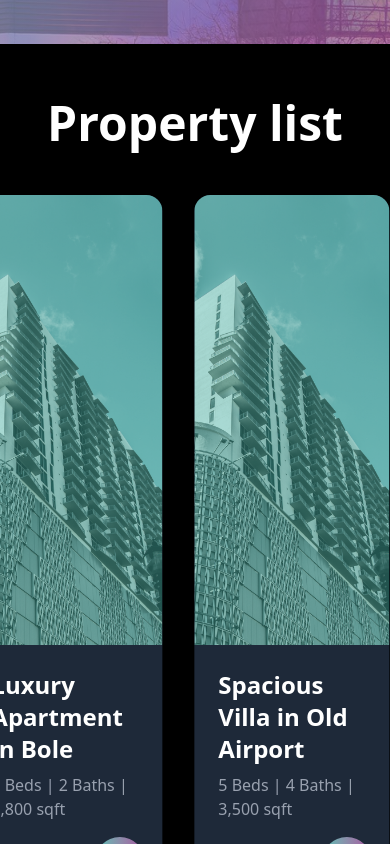
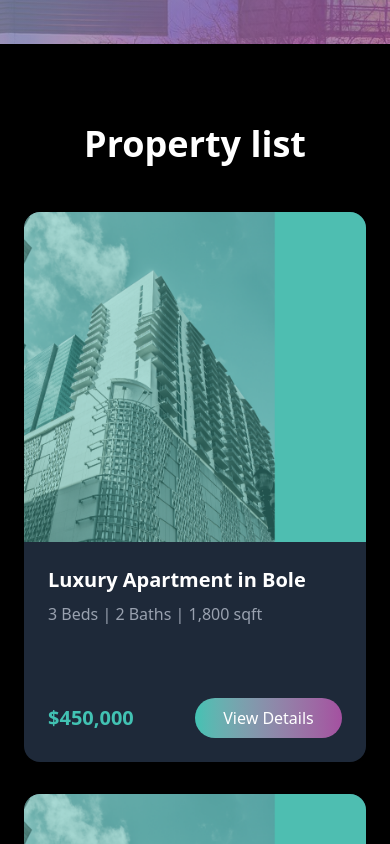
Before and after one commit to henok26/taza-properties-react, a React (Vite) app: page / in a window 390 px wide. Shown: the part 800-1644 px from the top of the page. Built offline with nearby package versions, Linux system fonts and the light colour scheme.

Commit message:
feat: Improve mobile responsiveness for properties section

```diff
--- a/src/components/Hero.jsx
+++ b/src/components/Hero.jsx
@@ -23,7 +23,7 @@ const Hero = () => {
       >
         <h1 className="text-4xl md:text-6xl font-bold mb-4">Find Your Perfect Property in Addis Ababa</h1>
         <p className="text-lg md:text-xl mb-8 max-w-3xl mx-auto">The perfect place to find your new beginning. Let us guide you home.</p>
-        <div className="flex justify-center space-x-4">
+        <div className="flex flex-col sm:flex-row justify-center items-center gap-4">
           <a href="#properties" className="bg-gradient-to-r from-[#42C2B3] to-[#A450A0] text-white px-8 py-3 rounded-full text-lg font-semibold hover:shadow-lg transition-shadow duration-300 transform hover:scale-105">View Listings</a>
           <a href="#contact" className="bg-white text-[#42C2B3] px-8 py-3 rounded-full text-lg font-semibold hover:bg-gray-200 transition duration-300 transform hover:scale-105">Contact an Agent</a>
         </div>
--- a/src/components/Properties.jsx
+++ b/src/components/Properties.jsx
@@ -24,7 +24,9 @@ const Properties = () => {
 
   return (
     <>
-      <section id="properties" ref={ref} className="relative h-[600vh] bg-black">
+      <section id="properties" className="bg-black py-20">
+        {/* Desktop Horizontal Scroll Section */}
+        <div ref={ref} className="hidden md:block relative h-[600vh]">
           <div className="sticky top-0 h-screen w-full flex flex-col justify-center overflow-hidden pt-28">
             <h2 className="text-5xl font-bold text-center text-white mb-12">Property list</h2>
             <motion.div style={{ x }} className="flex items-center space-x-8 px-8">
@@ -32,6 +34,15 @@ const Properties = () => {
                 <PropertyCard key={prop.id} property={prop} onCardClick={setSelectedProperty} />
               ))}
             </motion.div>
+          </div>
+        </div>
+
+        {/* Mobile Vertical List Section */}
+        <div className="container mx-auto px-6 md:hidden">
+            <h2 className="text-4xl font-bold text-center text-white mb-12">Property list</h2>
+            {propertiesData.map((prop, index) => (
+              <PropertyCard key={prop.id} property={prop} onCardClick={setSelectedProperty} isMobile={true} />
+            ))}
         </div>
       </section>
 
--- a/src/components/PropertyCard.jsx
+++ b/src/components/PropertyCard.jsx
@@ -1,19 +1,29 @@
 import React from 'react';
 import { motion } from 'framer-motion';
 
-const PropertyCard = ({ property, onCardClick }) => {
+const PropertyCard = ({ property, onCardClick, isMobile = false }) => {
+  const cardMotion = isMobile ? {
+    initial: { opacity: 0, y: 50 },
+    whileInView: { opacity: 1, y: 0 },
+    viewport: { once: true, amount: 0.2 }
+  } : {
+    whileHover: { scale: 1.05, y: -10 },
+    transition: { type: "spring", stiffness: 300 }
+  };
+
   return (
     <motion.div
-      className="flex-shrink-0 w-[50vw] md:w-[50vw] lg:w-[50rem] h-[750px] bg-gray-800 rounded-2xl overflow-hidden shadow-lg"
-      whileHover={{ scale: 1.05, y: -10 }}
-      transition={{ type: "spring", stiffness: 300 }}
+      className={`flex-shrink-0 w-full md:w-[50vw] lg:w-[50rem] h-[550px] md:h-[750px] bg-gray-800 rounded-2xl overflow-hidden shadow-lg ${isMobile ? 'mb-8' : ''}`}
+      {...cardMotion}
     >
       <img className="w-full h-3/5 object-cover" src={property.image} alt={property.title} />
-      <div className="p-6">
-        <h3 className="text-2xl font-bold mb-2 text-white">{property.title}</h3>
-        <p className="text-gray-400 mb-4">{property.details}</p>
+      <div className="p-6 flex flex-col justify-between h-2/5">
+        <div>
+          <h3 className="text-xl md:text-2xl font-bold mb-2 text-white">{property.title}</h3>
+          <p className="text-gray-400 mb-4">{property.details}</p>
+        </div>
         <div className="flex justify-between items-center">
-          <span className="text-2xl font-bold text-[#42C2B3]">{property.price}</span>
+          <span className="text-xl md:text-2xl font-bold text-[#42C2B3]">{property.price}</span>
           <button
             onClick={() => onCardClick(property)}
             className="w-1/2 bg-gradient-to-r from-[#42C2B3] to-[#A450A0] text-white py-2 rounded-full hover:shadow-lg transition-shadow duration-300"
--- a/src/components/PropertyDetailModal.jsx
+++ b/src/components/PropertyDetailModal.jsx
@@ -12,7 +12,7 @@ const PropertyDetailModal = ({ property, onClose }) => {
         if (contactSection) {
             contactSection.scrollIntoView({ behavior: 'smooth' });
         }
-    }, 300); // Delay to allow modal to close
+    }, 300);
   };
 
   return (
@@ -20,18 +20,18 @@ const PropertyDetailModal = ({ property, onClose }) => {
       initial={{ opacity: 0 }}
       animate={{ opacity: 1 }}
       exit={{ opacity: 0 }}
-      className="fixed inset-0 bg-black bg-opacity-75 flex items-center justify-center z-[100]"
+      className="fixed inset-0 bg-black bg-opacity-75 flex items-center justify-center z-[100] p-4"
       onClick={onClose}
     >
       <motion.div
         initial={{ y: 50, opacity: 0 }}
         animate={{ y: 0, opacity: 1 }}
         exit={{ y: 50, opacity: 0 }}
-        className="bg-gray-900 text-white w-full max-w-4xl h-[90vh] rounded-2xl overflow-y-auto"
+        className="bg-gray-900 text-white w-full max-w-4xl h-full md:h-[90vh] rounded-2xl overflow-y-auto"
         onClick={e => e.stopPropagation()}
       >
         <div className="relative">
-          <img src={property.image} alt={property.title} className="w-full h-96 object-cover"/>
+          <img src={property.image} alt={property.title} className="w-full h-64 md:h-96 object-cover"/>
           <button onClick={onClose} className="absolute top-4 right-4 bg-black bg-opacity-50 rounded-full p-2 text-white">
             <svg xmlns="[http://www.w3.org/2000/svg](http://www.w3.org/2000/svg)" className="h-6 w-6" fill="none" viewBox="0 0 24 24" stroke="currentColor">
               <path strokeLinecap="round" strokeLinejoin="round" strokeWidth={2} d="M6 18L18 6M6 6l12 12" />
@@ -39,12 +39,12 @@ const PropertyDetailModal = ({ property, onClose }) => {
           </button>
         </div>
 
-        <div className="p-8">
-          <h2 className="text-4xl font-bold mb-2">{property.title}</h2>
-          <p className="text-xl text-gray-400 mb-6">{property.details}</p>
-          <p className="text-3xl font-bold text-[#42C2B3] mb-8">{property.price}</p>
+        <div className="p-6 md:p-8">
+          <h2 className="text-3xl md:text-4xl font-bold mb-2">{property.title}</h2>
+          <p className="text-lg md:text-xl text-gray-400 mb-6">{property.details}</p>
+          <p className="text-2xl md:text-3xl font-bold text-[#42C2B3] mb-8">{property.price}</p>
 
-          <h3 className="text-2xl font-bold mb-4">Location</h3>
+          <h3 className="text-xl md:text-2xl font-bold mb-4">Location</h3>
           <div className="h-64 w-full rounded-lg overflow-hidden mb-8">
             <MapContainer center={property.position} zoom={15} scrollWheelZoom={false} style={{ height: '100%', width: '100%' }}>
               <TileLayer url="https://{s}.tile.openstreetmap.org/{z}/{x}/{y}.png" />
--- a/src/components/Testimonials.jsx
+++ b/src/components/Testimonials.jsx
@@ -5,15 +5,14 @@ const testimonialsData = [
   { id: 1, quote: "The team at Taza Properties made finding our first home a breeze. Their professionalism and dedication were outstanding. Highly recommended!", author: "The Johnson Family" },
   { id: 2, quote: "Selling our house was so easy with their help. They handled everything, and we got a great price. We couldn't be happier.", author: "Sarah & Tom Williams" },
   { id: 3, quote: "As a first-time investor, I was nervous, but my agent guided me through every step. I'm now a proud owner of a great rental property.", author: "Michael Chen" },
-  { id: 4, quote: "Our agent was incredibly patient and knowledgeable. They found us the perfect home within our budget. A fantastic experience from start to finish.", author: "The Davis Family" }
 ];
 
 const Testimonials = () => {
   return (
-    <section id="testimonials" className="py-20 bg-white">
+    <section id="testimonials" className="py-20 bg-gray-900 text-white">
       <div className="container mx-auto px-6">
         <motion.h2
-          className="text-3xl font-bold text-center text-gray-800 mb-12"
+          className="text-4xl font-bold text-center mb-12"
           initial={{ opacity: 0, y: 20 }}
           whileInView={{ opacity: 1, y: 0 }}
           viewport={{ once: true }}
@@ -21,19 +20,18 @@ const Testimonials = () => {
         >
           What Our Clients Say
         </motion.h2>
-        <div className="flex overflow-x-auto space-x-8 pb-6">
+        <div className="grid md:grid-cols-3 gap-8">
           {testimonialsData.map((testimonial, index) => (
             <motion.div
               key={testimonial.id}
-              className="bg-white p-8 rounded-lg shadow-lg w-[32rem] flex-shrink-0"
+              className="bg-gray-800 p-8 rounded-lg shadow-lg"
               initial={{ opacity: 0, y: 50 }}
               whileInView={{ opacity: 1, y: 0 }}
-              viewport={{ once: true }}
-              transition={{ duration: 0.5, delay: index * 0.1 }}
-              whileHover={{ y: -10 }}
+              viewport={{ once: true, amount: 0.5 }}
+              transition={{ duration: 0.5, delay: index * 0.2 }}
             >
-              <p className="text-gray-600 mb-6 italic">"{testimonial.quote}"</p>
-              <p className="font-bold text-gray-800">- {testimonial.author}</p>
+              <p className="text-gray-400 mb-6 italic">"{testimonial.quote}"</p>
+              <p className="font-bold text-white">- {testimonial.author}</p>
             </motion.div>
           ))}
         </div>
```
Lines whose indentation alone changed are shown as unchanged.
